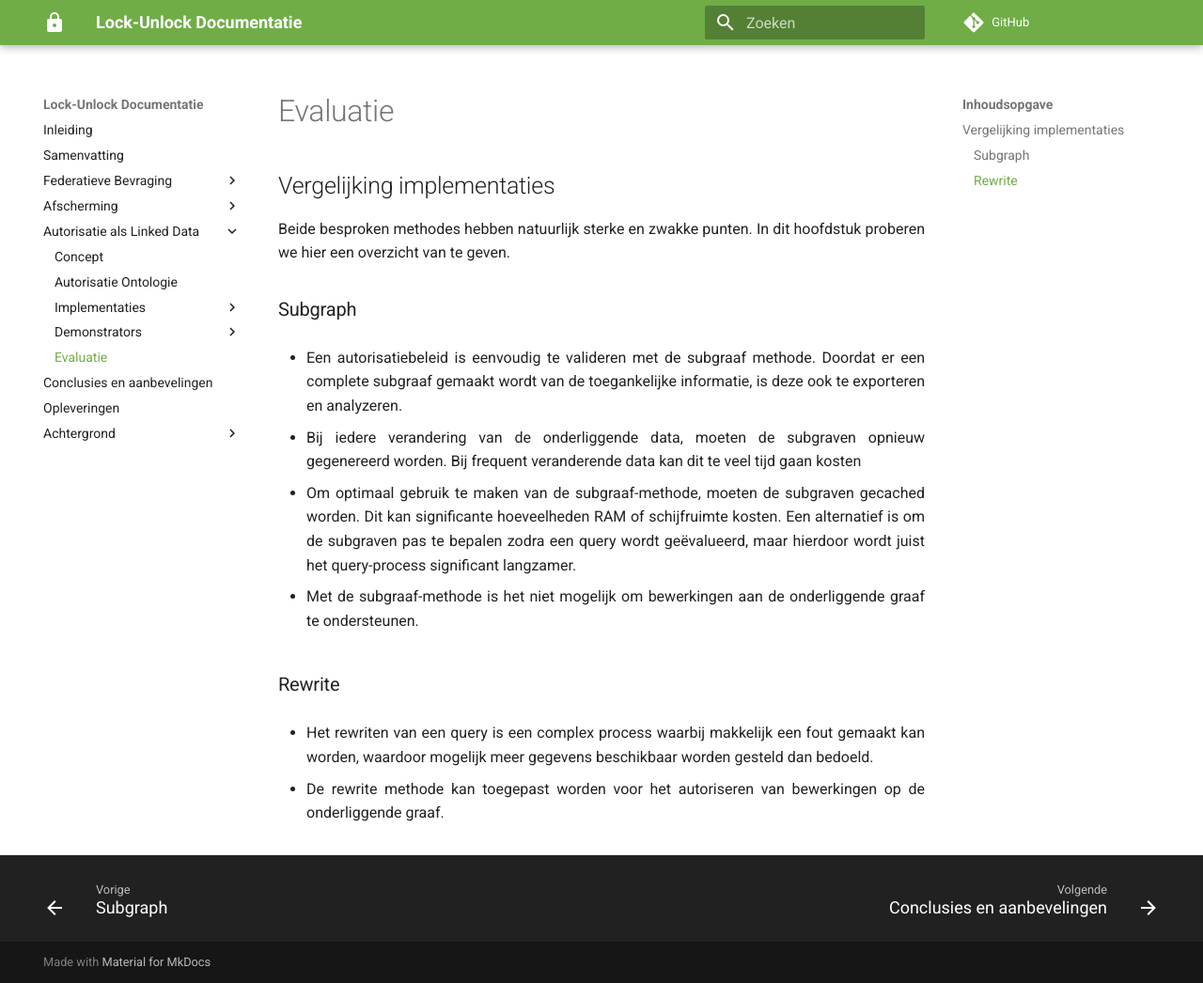
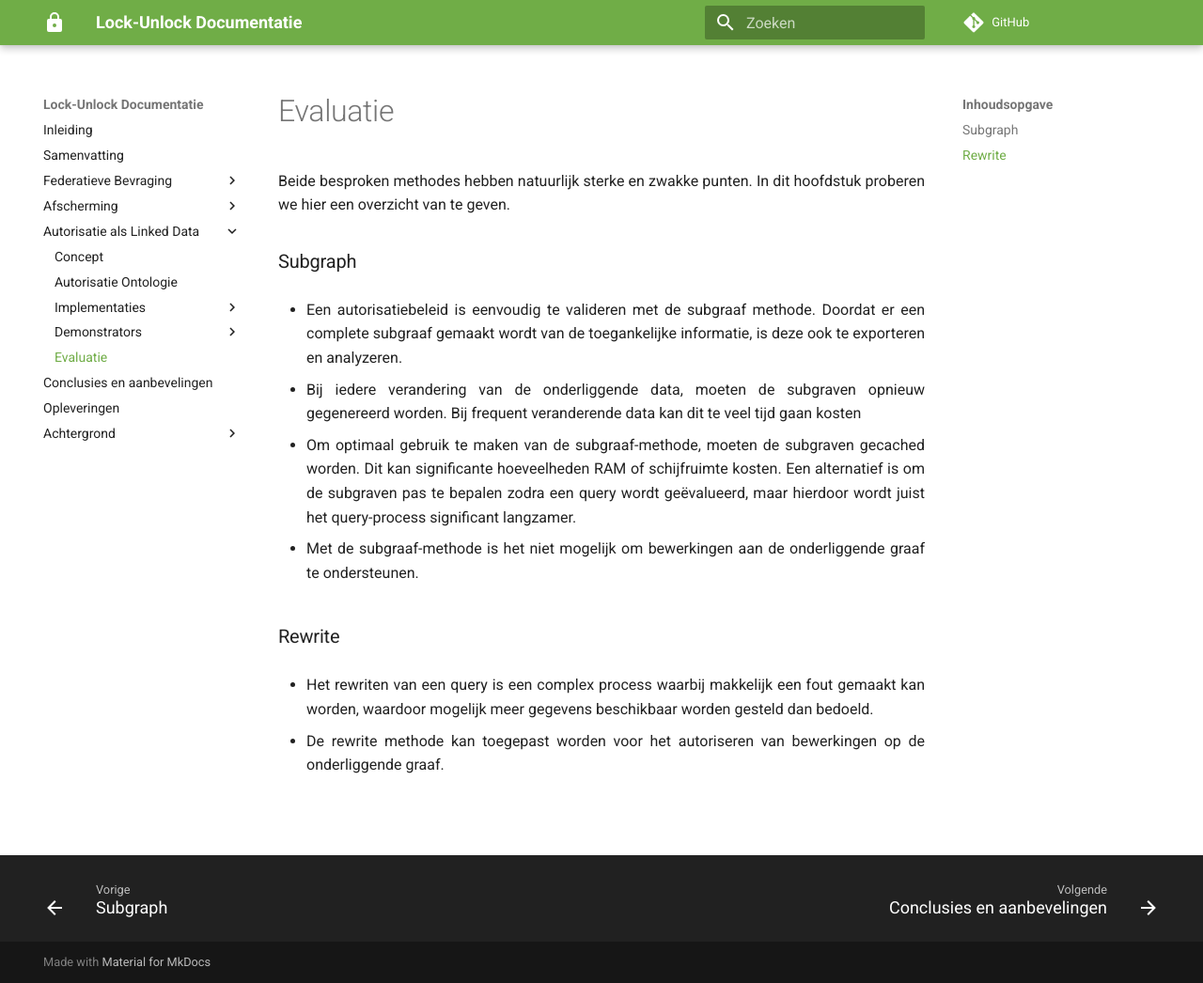
Before and after one commit to kadaster-labs/lock-unlock-docs, an MkDocs documentation site: the page built from docs/autorisatie-als-linkeddata/evaluatie.md, in a window 1280 px wide and 1046 px high. Shown: the whole window at 94% size. Built offline with MkDocs 1.6.1 and Material for MkDocs 9.7.7, drawn with Linux system fonts in a browser that asks for light colours; comment, search, counter and statistics services are not loaded; the version menu is left out.

Commit message:
vergelijking verwijderd (want dat is het niet)

```diff
--- a/docs/autorisatie-als-linkeddata/evaluatie.md
+++ b/docs/autorisatie-als-linkeddata/evaluatie.md
@@ -1,8 +1,6 @@
 ---
 title: Evaluatie
 ---
-## Vergelijking implementaties
-
 Beide besproken methodes hebben natuurlijk sterke en zwakke punten. In dit hoofdstuk proberen we
 hier een overzicht van te geven.
 
```
